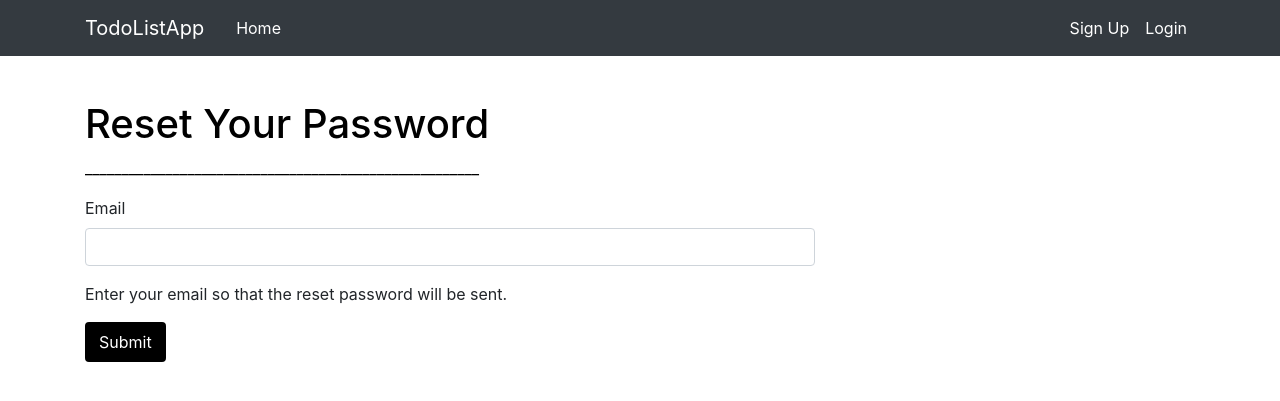
After one commit to arpanneupane19/TodoListApp, a Flask app: page /forgotpassword in a window 1280 px wide. The commit adds this page. Shown: the top 401 px of the page. Run offline with Flask 2, Linux system fonts and the light colour scheme; some libraries are stand-ins or nearby versions.

Commit message:
added user login sys and forgot password

```diff
--- a/main.py
+++ b/main.py
@@ -13,6 +13,9 @@ from flask_mail import Mail, Message
 import os
 from datetime import datetime
 from flask_bcrypt import Bcrypt
+import datetime
+import time
+from itsdangerous import TimedJSONWebSignatureSerializer as Serializer
 app = Flask(__name__)
 db = SQLAlchemy(app)
 bcrypt = Bcrypt(app)
@@ -20,6 +23,13 @@ bcrypt = Bcrypt(app)
 app.config['SECRET_KEY'] = 'jfale!@#gys^&*(@jafd00193n'
 app.config['SQLALCHEMY_DATABASE_URI'] = 'sqlite:///database.db'
 bootstrap = Bootstrap(app)
+app.config['MAIL_SERVER']='smtp.gmail.com'
+app.config['MAIL_PORT'] = 465
+app.config['MAIL_USERNAME'] = os.environ.get("EMAIL")
+app.config['MAIL_PASSWORD'] = os.environ.get("EMAIL_PASSWORD")
+app.config['MAIL_USE_TLS'] = False
+app.config['MAIL_USE_SSL'] = True
+mail = Mail(app)
 
 login_manager = LoginManager()
 login_manager.init_app(app)
@@ -35,6 +45,7 @@ class Todo(db.Model):
     id = db.Column(db.Integer, primary_key=True)
     todo = db.Column(db.String(130), nullable=False)
     complete = db.Column(db.Boolean)
+    todo_time = db.Column(db.DateTime, nullable=False, default=datetime.datetime.now())
     user_id = db.Column(db.Integer, db.ForeignKey('user.id'), nullable=False)
 
 
@@ -45,6 +56,18 @@ class User(db.Model, UserMixin):
     password = db.Column(db.String(80))
     todo = db.relationship('Todo', backref='writer', lazy=True)
 
+    def get_reset_token(self, expires_sec=1800):
+        s = Serializer(app.config['SECRET_KEY'], expires_sec)
+        return s.dumps({'user_id': self.id}).decode('utf-8')
+
+    @staticmethod
+    def verify_reset_token(token):
+        s = Serializer(app.config['SECRET_KEY'])
+        try:
+            user_id = s.loads(token)['user_id']
+        except:
+            return None
+        return User.query.get(user_id)
 
 class RegisterForm(FlaskForm):
     email = StringField("Email", validators=[InputRequired(), Email(message="Invalid Email"), Length(max=50)])
@@ -72,6 +95,15 @@ class NewTodoForm(FlaskForm):
     todo = TextAreaField("Enter Todo", validators=[InputRequired(), Length(min=4, max=130)])
     submit = SubmitField("Create Todo")
 
+class ForgotPasswordForm(FlaskForm):
+    email = StringField("Email", validators=[InputRequired(), Email(message="Invalid Email"), Length(max=50)])
+    submit = SubmitField('Submit')
+
+class ResetPasswordForm(FlaskForm):
+    email = StringField("Email", validators=[InputRequired(), Email(message="Invalid Email"), Length(max=50)])
+    # username = StringField("Username", validators=[InputRequired(), Length(min=4, max=15)])
+    password = PasswordField("Password", validators=[InputRequired(), Length(min=4, max=15)])
+    submit = SubmitField('Reset Password')
 
 @app.route('/home')
 @app.route('/')
@@ -111,6 +143,52 @@ def login():
 def logout():
     logout_user()
     return redirect(url_for('login'))
+
+
+# Reset email
+def send_reset_email(user):
+    token = user.get_reset_token()
+    msg = Message('Forgot your password?',
+                  sender='noreply@demo.com',
+                  recipients=[user.email])
+    msg.body = f'''To reset your password, visit the following link:
+    {url_for('reset_password', token=token, _external=True)}
+If you did not make this request then simply ignore this email.
+'''
+    mail.send(msg)
+
+# If a user forgets their password
+@app.route("/forgotpassword", methods=["GET", "POST"])
+def forgot_password():
+    form = ForgotPasswordForm()
+    if current_user.is_authenticated:
+        return redirect(url_for('userhome'))
+    if form.validate_on_submit():
+        user = User.query.filter_by(email=form.email.data).first()
+        send_reset_email(user)
+        flash("An email has been sent to reset your password.", 'success')
+
+
+    return render_template("forgotpw.html", form=form, title="Forgot Password")
+
+# Reset the Password
+@app.route("/resetpassword/<token>", methods=["GET", "POST"])
+def reset_password(token):
+    if current_user.is_authenticated:
+        return redirect(url_for('userhome'))
+    user = User.verify_reset_token(token)
+    if user is None:
+        flash('That is an invalid or expired token', 'warning')
+        return redirect(url_for('forgot_password'))
+    form = ResetPasswordForm()
+    if form.validate_on_submit():
+        hashed_password = bcrypt.generate_password_hash(form.password.data)
+        user.password = hashed_password
+        db.session.commit()
+        flash('Your password has been updated! You are now able to log in', 'success')
+        return redirect(url_for('login'))
+    return render_template('resetpw.html', title='Reset Password', form=form)
+
 
 
 # Show the todos made by the user.
@@ -157,4 +235,4 @@ def delete_todo(todo_id):
 
 
 if __name__ == "__main__":
-    app.run(debug=True)
+    app.run()
--- /dev/null
+++ b/templates/forgotpw.html
@@ -0,0 +1,58 @@
+{% extends "base.html" %}
+{% import "bootstrap/wtf.html" as wtf %}
+{% block title %}Home{% endblock %}
+{% block head %}
+<title>Forgot Password</title>
+<link rel="stylesheet" href="{{ url_for('static', filename='style.css') }}">
+<link rel="stylesheet" href="https://stackpath.bootstrapcdn.com/bootstrap/4.5.0/css/bootstrap.min.css" integrity="sha384-9aIt2nRpC12Uk9gS9baDl411NQApFmC26EwAOH8WgZl5MYYxFfc+NcPb1dKGj7Sk" crossorigin="anonymous">
+{% endblock %}
+{% block content %}
+<div class="header">
+    <h1>Reset Your Password</h1>
+    <p>______________________________________________________</p>
+</div>
+
+<form method="POST" action="/forgotpassword">
+  {% with messages = get_flashed_messages(with_categories=true) %}
+    {% if messages %}
+        {% for category, message in messages %}
+            <div class="alert alert-{{ category }} alert-dismissible fade show" role="alert">
+                <span>{{ message }}</span>
+                <button type="button" class="close" data-dismiss="alert" aria-label="Close">
+                <span aria-hidden="true">&times;</span>
+                </button>
+            </div>
+        {% endfor %}
+    {% endif %}
+{% endwith %}
+  {{ form.hidden_tag() }}
+  {{ wtf.form_field(form.email)}}
+  <p>Enter your email so that the reset password will be sent.</p>
+  {{ wtf.form_field(form.submit)}}
+
+</form>
+
+<style>
+    .header {
+        color: #000000;
+
+        margin-top: 100px;
+    }
+
+    a {
+        text-decoration: none;
+      }
+
+
+  .btn{
+    background-color: black;
+    color: white;
+    border: 2px solid black;
+  }
+  .btn:hover{
+    background-color: white;
+    color: black;
+    border: 2px solid black;
+  }
+</style>
+{% endblock %}
```
Also changed, not shown: templates/mytodos.html (+9 -3 lines), templates/resetpw.html (added, +45 -0 lines), database.db.
